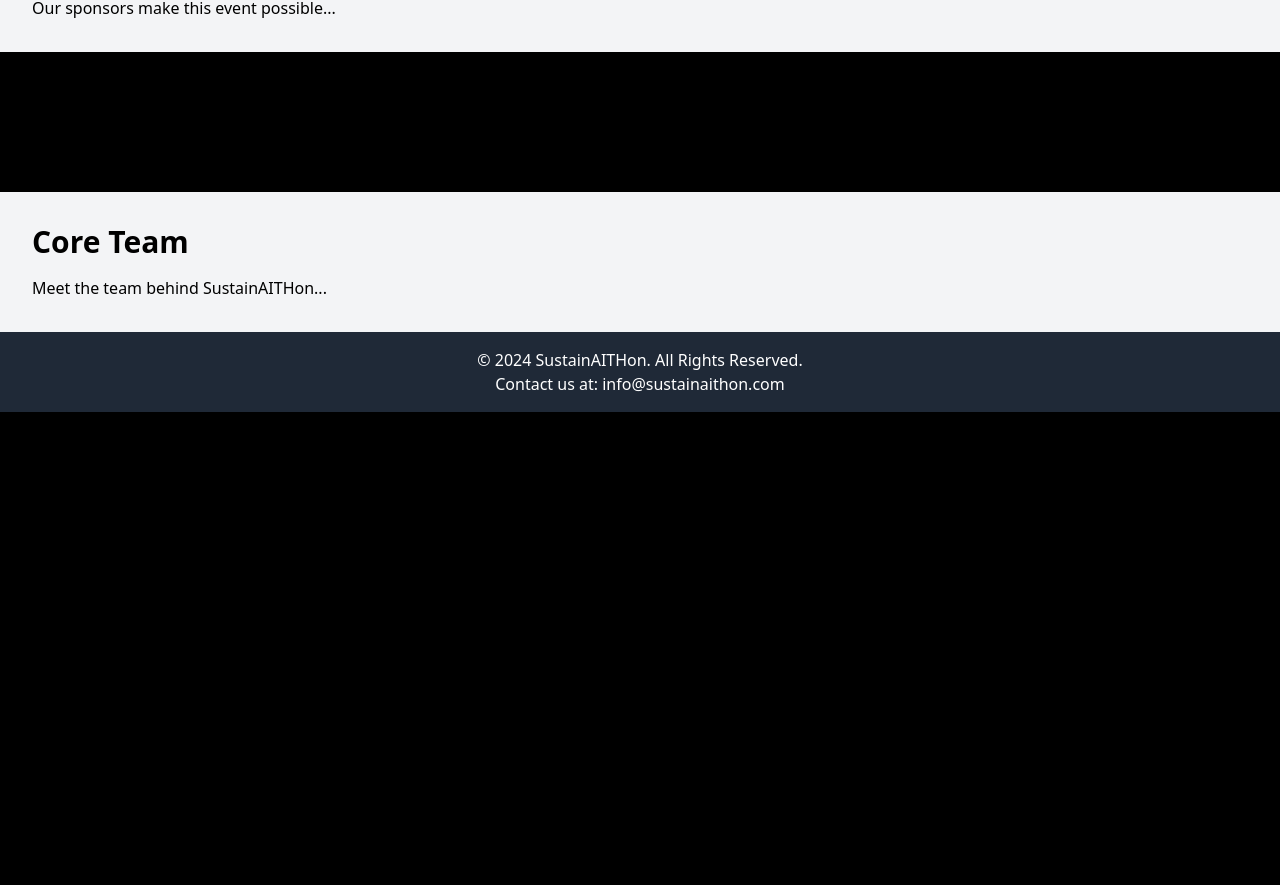
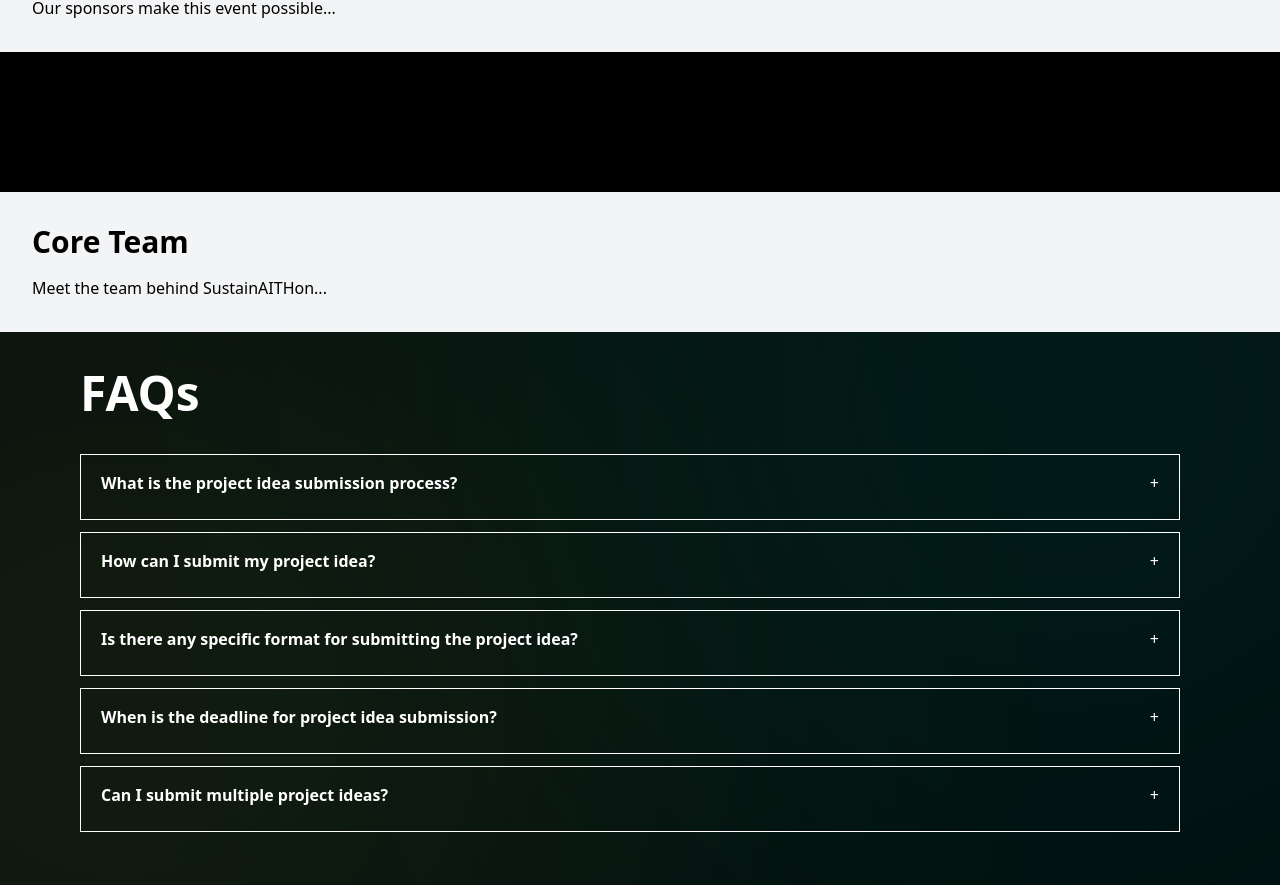
Before and after one commit to Aashik1701/SUSTAIN-AI-THON, a React (Vite) app: page / in a window 1280 px wide. Shown: the part 1912-2797 px from the top of the page. Before the commit the page ends 2324 px from the top, so only its background shows below. Built offline with nearby package versions, Linux system fonts and the light colour scheme.

Commit message:
FAQ, Footer added, Naveen

```diff
--- a/package.json
+++ b/package.json
@@ -13,6 +13,7 @@
     "lucide-react": "^0.454.0",
     "react": "^18.3.1",
     "react-dom": "^18.3.1",
+    "react-icons": "^5.3.0",
     "react-router-dom": "^6.27.0"
   },
   "devDependencies": {
--- a/src/App.jsx
+++ b/src/App.jsx
@@ -1,12 +1,13 @@
-import Navbar from './components/Navbar/Navbar';
-import Home from './components/Home/Home';
+import Navbar from "./components/Navbar/Navbar";
+import Home from "./components/Home/Home";
 //import RegisterButton from './components/Register/RegisterButton';
-import About from './components/About/About';
-import Themes from './components/Themes/Themes';
-import Sponsors from './components/Sponsors/Sponsors';
-import Rounds from './components/Rounds/Rounds';
-import CoreTeam from './components/CoreTeam/CoreTeam';
-import Footer from './components/Footer/Footer';
+import About from "./components/About/About";
+import Themes from "./components/Themes/Themes";
+import Sponsors from "./components/Sponsors/Sponsors";
+import Rounds from "./components/Rounds/Rounds";
+import CoreTeam from "./components/CoreTeam/CoreTeam";
+import Footer from "./components/Footer/Footer";
+import Faq from "./components/FAQ/Faq";
 
 function App() {
   return (
@@ -19,6 +20,7 @@
       <Sponsors />
       <Rounds />
       <CoreTeam />
+      <Faq />
       <Footer />
     </div>
   );
--- /dev/null
+++ b/src/components/FAQ/Accordion.jsx
@@ -0,0 +1,30 @@
+import React, { useState } from "react";
+
+const Accordion = ({ title, content }) => {
+  const [isOpen, setIsOpen] = useState(false);
+
+  const toggleAccordion = () => {
+    setIsOpen(!isOpen);
+  };
+
+  return (
+    <div className="flex flex-col w-11/12 h-auto px-5 py-2 mb-3 text-white border border-white sm:py-4 sm:w-11/12">
+      <div
+        className="flex items-center justify-between cursor-pointer"
+        onClick={toggleAccordion}
+      >
+        <div className="font-semibold">{title}</div>
+        <div>{isOpen ? "-" : "+"}</div>
+      </div>
+      <div
+        className={`overflow-hidden transition-all duration-500 ease-in-out mt-2 ${
+          isOpen ? "max-h-[1000px]" : "max-h-0"
+        }`}
+      >
+        <div>{content}</div>
+      </div>
+    </div>
+  );
+};
+
+export default Accordion;
--- /dev/null
+++ b/src/components/FAQ/Faq.css
@@ -0,0 +1,22 @@
+@tailwind base;
+@tailwind components;
+@tailwind utilities;
+
+.dark-bg {
+  background-color: rgba(2, 10, 12, 1);
+}
+
+.yellow-ellipse-bg {
+  background-color: #bfd8345c;
+}
+.green-ellipse-bg {
+  background-color: #01987580;
+}
+
+.custom-font {
+  font-family: "Julius Sans One", sans-serif;
+}
+
+.about-font-color {
+  color: #00aead;
+}
--- /dev/null
+++ b/src/components/FAQ/Faq.jsx
@@ -0,0 +1,51 @@
+import React from "react";
+import Accordion from "./Accordion";
+import FaqBG from "./FaqBG";
+import "./Faq.css";
+
+const Faq = () => {
+  const content =
+    "Lorem ipsum is a dummy or placeholder text commonly used in graphic design, publishing, and web development to fill empty spaces in a layout that do not yet have content.";
+  return (
+    <div className="relative w-screen h-screen ">
+      <FaqBG />
+      <div className="absolute top-0 left-0 flex flex-col w-screen h-screen pl-10 sm:pl-20 justify-evenly">
+        <div className="text-5xl font-semibold text-white">FAQs</div>
+        <div>
+          <Accordion
+            title="What is the project idea submission process?"
+            content={content}
+          />
+          <Accordion
+            title="How can I submit my project idea?"
+            content={content}
+          />
+          <Accordion
+            title="Is there any specific format for submitting the project idea?"
+            content={content}
+          />
+          <Accordion
+            title="When is the deadline for project idea submission?"
+            content={content}
+          />
+          <Accordion
+            title="Can I submit multiple project ideas?"
+            content={content}
+          />
+        </div>
+        <div className="flex flex-col gap-2 text-white sm:gap-4">
+          <div className="text-3xl font-semibold">Still have questions?</div>
+          <div className="w-10/12 text-base lg:w-3/12">
+            If you have any other questions related to project ideas submission,
+            please feel free to reach out to this
+          </div>
+          <button className="w-[200px] py-3 border border-white rounded-full px-7">
+            Submit Project Idea
+          </button>
+        </div>
+      </div>
+    </div>
+  );
+};
+
+export default Faq;
--- /dev/null
+++ b/src/components/FAQ/FaqBG.jsx
@@ -0,0 +1,12 @@
+import React from "react";
+
+const FaqBG = () => {
+  return (
+    <div className="flex flex-row justify-between w-screen h-screen overflow-x-hidden -z-10 dark-bg">
+      <div className="h-[550px] w-[700px] rounded-full yellow-ellipse-bg blur-[300px] opacity-80  mt-[100px] relative right-[200px]"></div>
+      <div className="h-[550px] w-[700px] rounded-full green-ellipse-bg blur-[300px] opacity-80  relative bottom-[200px] left-[100px]"></div>
+    </div>
+  );
+};
+
+export default FaqBG;
--- a/src/components/Footer/Footer.jsx
+++ b/src/components/Footer/Footer.jsx
@@ -1,10 +1,65 @@
+import React from "react";
+import { FaFacebook } from "react-icons/fa";
+import { FaInstagram } from "react-icons/fa6";
+import { FaLinkedin } from "react-icons/fa";
+import { FaYoutube } from "react-icons/fa";
+import { FaXTwitter } from "react-icons/fa6";
 
 const Footer = () => {
   return (
-    <footer className="p-4 bg-gray-800 text-white text-center">
-      <p>© 2024 SustainAITHon. All Rights Reserved.</p>
-      <p>Contact us at: info@sustainaithon.com</p>
-    </footer>
+    <>
+      <div className="bg-black ">
+        <div className="flex flex-col items-start pt-10 pb-20 pl-5 text-white sm:pl-0 sm:items-center gap-y-8 sm:flex-row justify-evenly ">
+          <div>
+            <div className="mb-4 text-3xl font-semibold">Logo</div>
+            <div className="mb-4 tracking-wide">
+              More updates on future events
+            </div>
+            <div className="flex gap-2">
+              <input
+                className="w-[300px] h-10 pl-2 bg-black border-[1.5px] border-white rounded-lg focus:ring-0 focus:outline-none"
+                type="text"
+                placeholder="Enter your email id"
+              />
+              <button className="w-4/12 h-10 border-[1.5px] border-white rounded-full">
+                Submit
+              </button>
+            </div>
+          </div>
+          <div>
+            <div className="mb-4 text-base font-bold">Quick Links</div>
+            <div className="flex cursor-pointer gap-x-2 sm:block">
+              <div className="mb-3 text-sm">Home</div>
+              <div className="mb-3 text-sm">About Us</div>
+              <div className="mb-3 text-sm">Projects</div>
+              <div className="mb-3 text-sm">Contact Us</div>
+              <div className="mb-3 text-sm">FAQs</div>
+            </div>
+          </div>
+          <div>
+            <div className="mb-4 text-base font-bold">Follow Us</div>
+            <div className="flex flex-wrap cursor-pointer gap-x-2 sm:block">
+              <div className="flex items-center gap-2 mb-3 text-sm">
+                <FaFacebook /> Facebook
+              </div>
+              <div className="flex items-center gap-2 mb-3 text-sm">
+                <FaInstagram /> Instagram
+              </div>
+              <div className="flex items-center gap-2 mb-3 text-sm">
+                <FaLinkedin /> LinkedIn
+              </div>
+              <div className="flex items-center gap-2 mb-3 text-sm">
+                <FaYoutube /> Youtube
+              </div>
+              <div className="flex items-center gap-2 mb-3 text-sm">
+                <FaXTwitter /> Twitter
+              </div>
+            </div>
+          </div>
+          <div></div>
+        </div>
+      </div>
+    </>
   );
 };
 
```
Also changed, not shown: 1 other file (tests, documents, lock files or other folders).
